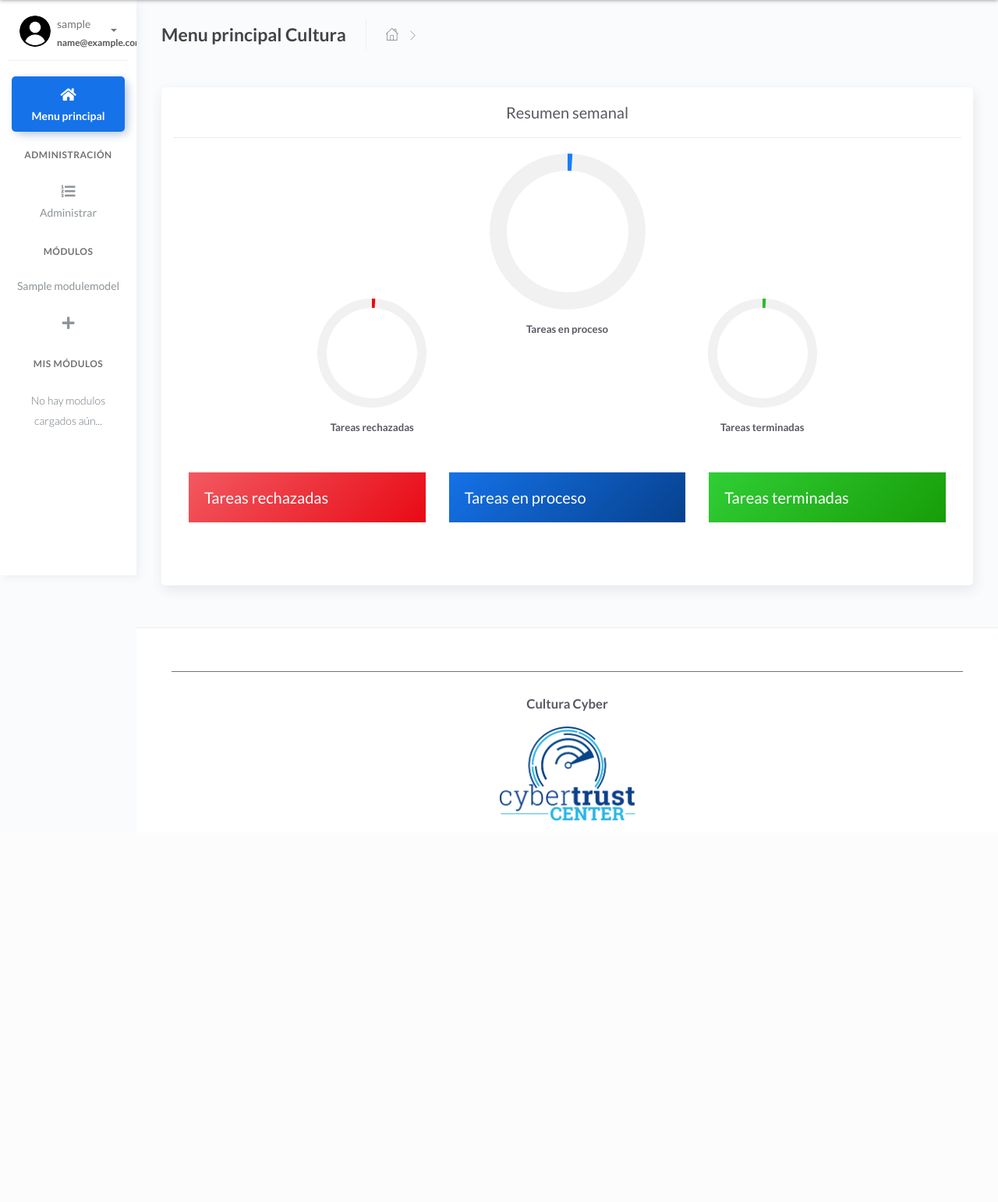
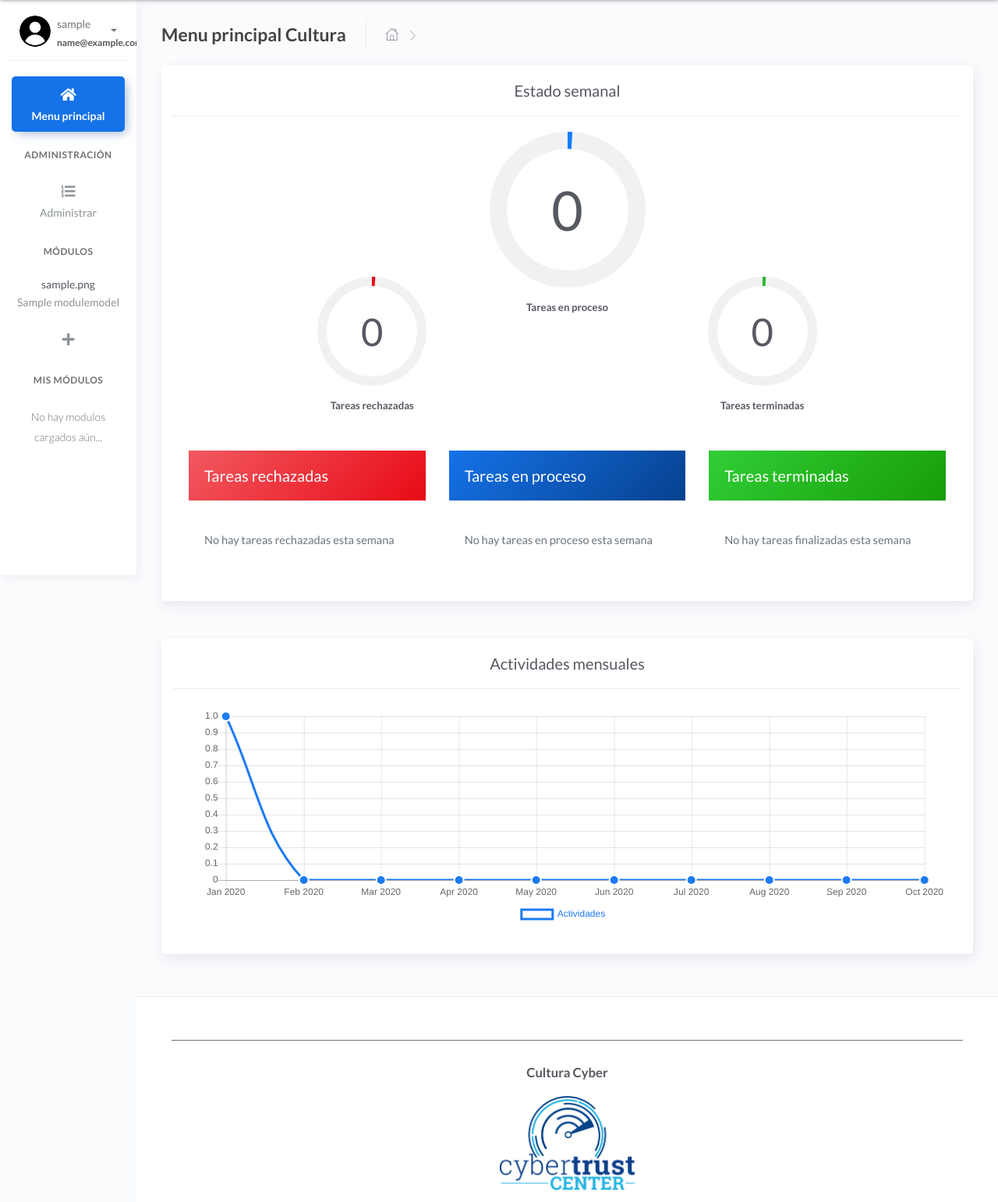
Before and after one commit to ImSoHappi/CulturaCyber, a Django app: page /home_cultura/ in a window 1280 px wide. Shown: the part 62-1604 px from the top of the page at 78% size. Before the commit the page ends 1115 px from the top, so only its background shows below. Run offline with Django 3.2, Linux system fonts and the light colour scheme; a user stored in the database is signed in; tables that the repository leaves empty hold one stand-in row (values such as "Sample post"); style sheets or scripts are compiled from the project's sources; some libraries are stand-ins or nearby versions.

Commit message:
Agrega graficos home cultura

```diff
--- a/culturacyberCore/templates/culture_templates/home.html
+++ b/culturacyberCore/templates/culture_templates/home.html
@@ -22,23 +22,23 @@
         </ul>
     </div>
 
-    <div class="col-md-12 mt-5 card">
+    <div class="col-md-12 card">
         <div class="card-header text-center">
-            <div class="card-title">Resumen semanal</div>
+            <div class="card-title">Estado semanal</div>
         </div>
         <div  class="card-body row">
             <div class="px-2 pb-2 pb-md-0 text-center col-md-12 ml-auto mr-auto">
-                <div id="circles-2"><div class="circles-wrp" style="position: relative; display: inline-block;"><svg xmlns="http://www.w3.org/2000/svg" width="90" height="90"><path fill="transparent" stroke="#f1f1f1" stroke-width="7" d="M 44.99154756204665 3.500000860767564 A 41.5 41.5 0 1 1 44.942357332570026 3.500040032273624 Z" class="circles-maxValueStroke"></path><path fill="transparent" stroke="#FF9E27" stroke-width="7" d="M 44.99154756204665 3.500000860767564 A 41.5 41.5 0 1 1 20.644357636259837 78.60137921350231 " class="circles-valueStroke"></path></svg><div class="circles-text" style="position: absolute; top: 0px; left: 0px; text-align: center; width: 100%; font-size: 31.5px; height: 90px; line-height: 90px;">5</div></div></div>
+                <div id="inprocess_circle"><div class="circles-wrp" style="position: relative; display: inline-block;"><svg xmlns="http://www.w3.org/2000/svg" width="90" height="90"><path fill="transparent" stroke="#f1f1f1" stroke-width="7" d="M 44.99154756204665 3.500000860767564 A 41.5 41.5 0 1 1 44.942357332570026 3.500040032273624 Z" class="circles-maxValueStroke"></path><path fill="transparent" stroke="#FF9E27" stroke-width="7" d="M 44.99154756204665 3.500000860767564 A 41.5 41.5 0 1 1 20.644357636259837 78.60137921350231 " class="circles-valueStroke"></path></svg><div class="circles-text" style="position: absolute; top: 0px; left: 0px; text-align: center; width: 100%; font-size: 31.5px; height: 90px; line-height: 90px;">5</div></div></div>
                 <h6 class="fw-bold mt-3 mb-0">Tareas en proceso</h6>
             </div>
 
             <div class="px-2 pb-2 pb-md-0 text-center col-md-6 ml-auto mr-auto mt--5" id="graphs">
-                <div id="circles-1"><div class="circles-wrp" style="position: relative; display: inline-block;"><svg xmlns="http://www.w3.org/2000/svg" width="90" height="90"><path fill="transparent" stroke="#f1f1f1" stroke-width="7" d="M 44.99154756204665 3.500000860767564 A 41.5 41.5 0 1 1 44.942357332570026 3.500040032273624 Z" class="circles-maxValueStroke"></path><path fill="transparent" stroke="#FF9E27" stroke-width="7" d="M 44.99154756204665 3.500000860767564 A 41.5 41.5 0 1 1 20.644357636259837 78.60137921350231 " class="circles-valueStroke"></path></svg><div class="circles-text" style="position: absolute; top: 0px; left: 0px; text-align: center; width: 100%; font-size: 31.5px; height: 90px; line-height: 90px;">5</div></div></div>
+                <div id="rejected_circle"><div class="circles-wrp" style="position: relative; display: inline-block;"><svg xmlns="http://www.w3.org/2000/svg" width="90" height="90"><path fill="transparent" stroke="#f1f1f1" stroke-width="7" d="M 44.99154756204665 3.500000860767564 A 41.5 41.5 0 1 1 44.942357332570026 3.500040032273624 Z" class="circles-maxValueStroke"></path><path fill="transparent" stroke="#FF9E27" stroke-width="7" d="M 44.99154756204665 3.500000860767564 A 41.5 41.5 0 1 1 20.644357636259837 78.60137921350231 " class="circles-valueStroke"></path></svg><div class="circles-text" style="position: absolute; top: 0px; left: 0px; text-align: center; width: 100%; font-size: 31.5px; height: 90px; line-height: 90px;">5</div></div></div>
                 <h6 class="fw-bold mt-3 mb-0">Tareas rechazadas</h6>
             </div>
 
             <div class="px-2 pb-2 pb-md-0 text-center col-md-6 ml-auto mr-auto mt--5" id="graphs">
-                <div id="circles-3"><div class="circles-wrp" style="position: relative; display: inline-block;"><svg xmlns="http://www.w3.org/2000/svg" width="90" height="90"><path fill="transparent" stroke="#f1f1f1" stroke-width="7" d="M 44.99154756204665 3.500000860767564 A 41.5 41.5 0 1 1 44.942357332570026 3.500040032273624 Z" class="circles-maxValueStroke"></path><path fill="transparent" stroke="#FF9E27" stroke-width="7" d="M 44.99154756204665 3.500000860767564 A 41.5 41.5 0 1 1 20.644357636259837 78.60137921350231 " class="circles-valueStroke"></path></svg><div class="circles-text" style="position: absolute; top: 0px; left: 0px; text-align: center; width: 100%; font-size: 31.5px; height: 90px; line-height: 90px;">5</div></div></div>
+                <div id="finished_circle"><div class="circles-wrp" style="position: relative; display: inline-block;"><svg xmlns="http://www.w3.org/2000/svg" width="90" height="90"><path fill="transparent" stroke="#f1f1f1" stroke-width="7" d="M 44.99154756204665 3.500000860767564 A 41.5 41.5 0 1 1 44.942357332570026 3.500040032273624 Z" class="circles-maxValueStroke"></path><path fill="transparent" stroke="#FF9E27" stroke-width="7" d="M 44.99154756204665 3.500000860767564 A 41.5 41.5 0 1 1 20.644357636259837 78.60137921350231 " class="circles-valueStroke"></path></svg><div class="circles-text" style="position: absolute; top: 0px; left: 0px; text-align: center; width: 100%; font-size: 31.5px; height: 90px; line-height: 90px;">5</div></div></div>
                 <h6 class="fw-bold mt-3 mb-0">Tareas terminadas</h6>
             </div>
 
@@ -49,6 +49,7 @@
                 </div>
                 <div class="card-body" style="max-height: 700px !important; overflow: auto;">
                     <div class="card-list">
+                        {% if rejected_tasks %}
                         {% for task in rejected_tasks %}
                             <div class="item-list">
                                 <div class="avatar">
@@ -60,6 +61,11 @@
                                 </div>
                             </div>
                         {% endfor %}
+                        {% else %}
+                        <div class="item-list text-muted">
+                            <h5>No hay tareas rechazadas esta semana</h5>
+                        </div>
+                        {% endif %}
                     </div>
                 </div>
             </div>
@@ -70,6 +76,7 @@
                 </div>
                 <div class="card-body" style="max-height: 400px !important; overflow: auto;">
                     <div class="card-list">
+                        {% if inprocess_tasks %}
                         {% for task in inprocess_tasks %}
                             <div class="item-list">
                                 <div class="avatar">
@@ -81,6 +88,11 @@
                                 </div>
                             </div>
                         {% endfor %}
+                        {% else %}
+                        <div class="item-list text-muted">
+                            <h5>No hay tareas en proceso esta semana</h5>
+                        </div>
+                        {% endif %}
                     </div>
                 </div>
             </div>
@@ -91,6 +103,7 @@
                 </div>
                 <div class="card-body" style="max-height: 400px !important; overflow: auto;">
                     <div class="card-list">
+                        {% if finished_tasks %}
                         {% for task in finished_tasks %}
                             <div class="item-list">
                                 <div class="avatar">
@@ -102,14 +115,28 @@
                                 </div>
                             </div>
                         {% endfor %}
+                        {% else %}
+                        <div class="item-list text-muted">
+                            <h5>No hay tareas finalizadas esta semana</h5>
+                        </div>
+                        {% endif %}
                     </div>
                 </div>
             </div>
-
-
-
         </div>
     </div>
+
+    <div class="col-md-12 card mt-5">
+        <div class="card-header text-center">
+            <div class="card-title">Actividades mensuales</div>
+        </div>
+        <div class="card-body">
+            <div class="chart-container">
+                <canvas id="lineChart"></canvas>
+            </div>
+        </div>
+    </div>
+
 </div>
 
 {% endblock content %}
@@ -117,13 +144,16 @@
 {% block javascripts %}
 
 <script>
+
+//////////////////////////////////////////////Grafico tareas semanales//////////////////////////////////////////////
+
     Circles.create({
-    id:'circles-1',
+    id:'rejected_circle',
     radius:70,
-    value:{{ count_rejected }},
+    value: {% if count_rejected %} {{ count_rejected }} {% else %} 0 {% endif %},
     maxValue:{{ total_task }},
     width:12,
-    text: {{ count_rejected }},
+    text: {% if count_rejected %} {{ count_rejected }} {% else %} '0' {% endif %},
     colors:['#f1f1f1', '#e80a15'],
     duration:400,
     wrpClass:'circles-wrp',
@@ -133,12 +163,12 @@
 })
 
 Circles.create({
-    id:'circles-2',
+    id:'inprocess_circle',
     radius:100,
-    value:{{ count_inprocess }},
+    value: {% if count_inprocess %} {{ count_inprocess }} {% else %} 0 {% endif %},
     maxValue:{{ total_task }},
     width:22,
-    text: {{ count_inprocess }},
+    text: {% if count_inprocess %} {{ count_inprocess }} {% else %} '0' {% endif %},
     colors:['#f1f1f1', '#177dff'],
     duration:400,
     wrpClass:'circles-wrp',
@@ -148,12 +178,12 @@
 })
 
 Circles.create({
-    id:'circles-3',
+    id:'finished_circle',
     radius:70,
-    value:{{ count_finished }},
+    value: {% if count_finished %} {{ count_finished }} {% else %} 0 {% endif %},
     maxValue:{{ total_task }},
     width:12,
-    text: {{ count_finished }},
+    text: {% if count_finished %} {{ count_finished }} {% else %} '0' {% endif %},
     colors:['#f1f1f1', '#2BB930'],
     duration:400,
     wrpClass:'circles-wrp',
@@ -162,6 +192,55 @@
     styleText:true
 })
 
+
+//////////////////////////////////////////////Grafico tareas totales//////////////////////////////////////////////
+
+var lineChart = document.getElementById('lineChart').getContext('2d');
+
+var myLineChart = new Chart(lineChart, {
+			type: 'line',
+			data: {
+				labels: [{% for value in graph_month_list %}"{{value}}"{% if forloop.last %}{% else %},{% endif %}{% endfor %}],
+				datasets: [{
+					label: "Actividades",
+					borderColor: "#1d7af3",
+					pointBorderColor: "#FFF",
+					pointBackgroundColor: "#1d7af3",
+					pointBorderWidth: 2,
+					pointHoverRadius: 4,
+					pointHoverBorderWidth: 1,
+					pointRadius: 6,
+					backgroundColor: 'transparent',
+					fill: true,
+					borderWidth: 3,
+					data: [{% for value in graph_activities %} {{value|length}} {% if forloop.last %}{% else %},{% endif %}{% endfor %}]
+				}]
+			},
+			options : {
+				responsive: true,
+				maintainAspectRatio: false,
+				legend: {
+					position: 'bottom',
+					labels : {
+						padding: 10,
+						fontColor: '#1d7af3',
+					}
+				},
+				tooltips: {
+					bodySpacing: 4,
+					mode:"nearest",
+					intersect: 0,
+					position:"nearest",
+					xPadding:10,
+					yPadding:10,
+					caretPadding:10
+				},
+				layout:{
+					padding:{left:15,right:15,top:15,bottom:15}
+				}
+			}
+		});
+
 </script>
 
 {% endblock javascripts %}
--- a/culturacyberCore/templates/includes/sidenav.html
+++ b/culturacyberCore/templates/includes/sidenav.html
@@ -81,7 +81,7 @@
 						{% for module in modules_list %}
 							<li class="nav-item {% if segment == module %} active {% endif %}">
 								<a href="{% url 'module_client_list' module=module.uuid %}">
-									<i class="{{ module.icon }}"></i>
+									{{ module.icon |safe }}
 									<p>{{ module.name }}</p>
 								</a>
 							</li>
@@ -108,7 +108,7 @@
 							{% for module in my_modules %}
 								<li class="nav-item {% if segment == module %} active {% endif %}">
 									<a href="{% url 'module_detail' module=module.uuid %}">
-										<i class="{{ module.icon }}"></i>
+										{{ module.icon |safe }}
 										<p>{{ module.name }}</p>
 									</a>
 								</li>
```
Also changed, not shown: culturacyberCore/models.py (+7 -3 lines), culturacyberCore/templates/organizer_templates/module.html (+6 -1 lines), culturacyberCore/views_culture.py (+20 -1 lines).
